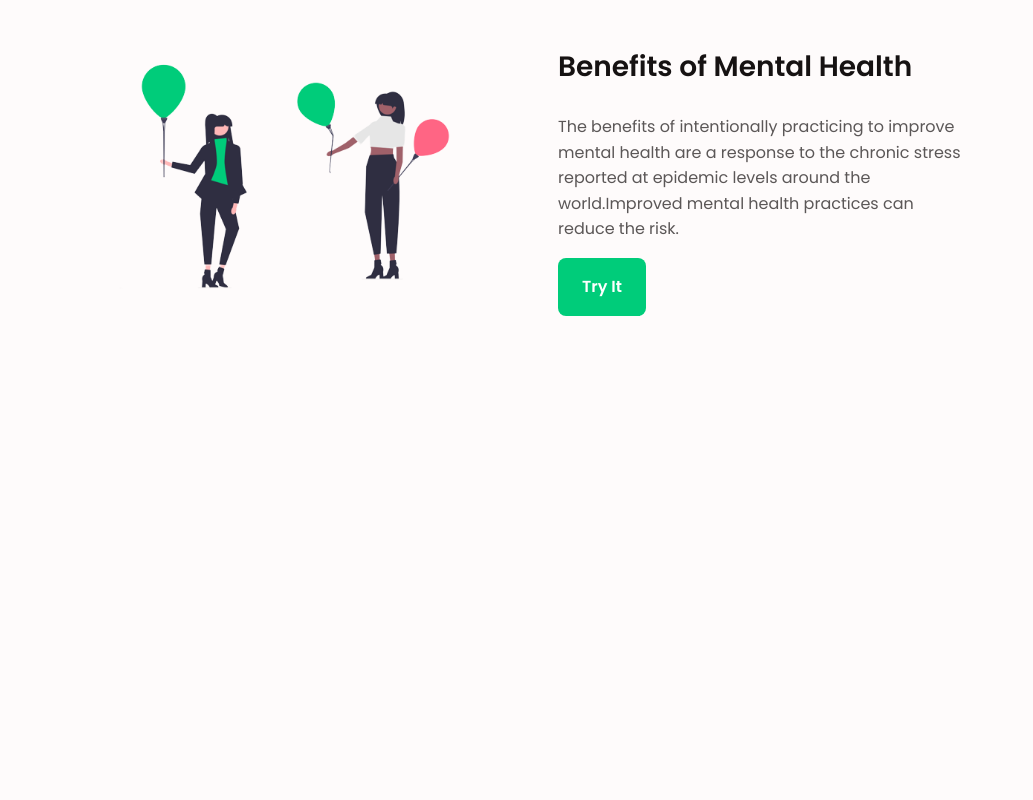
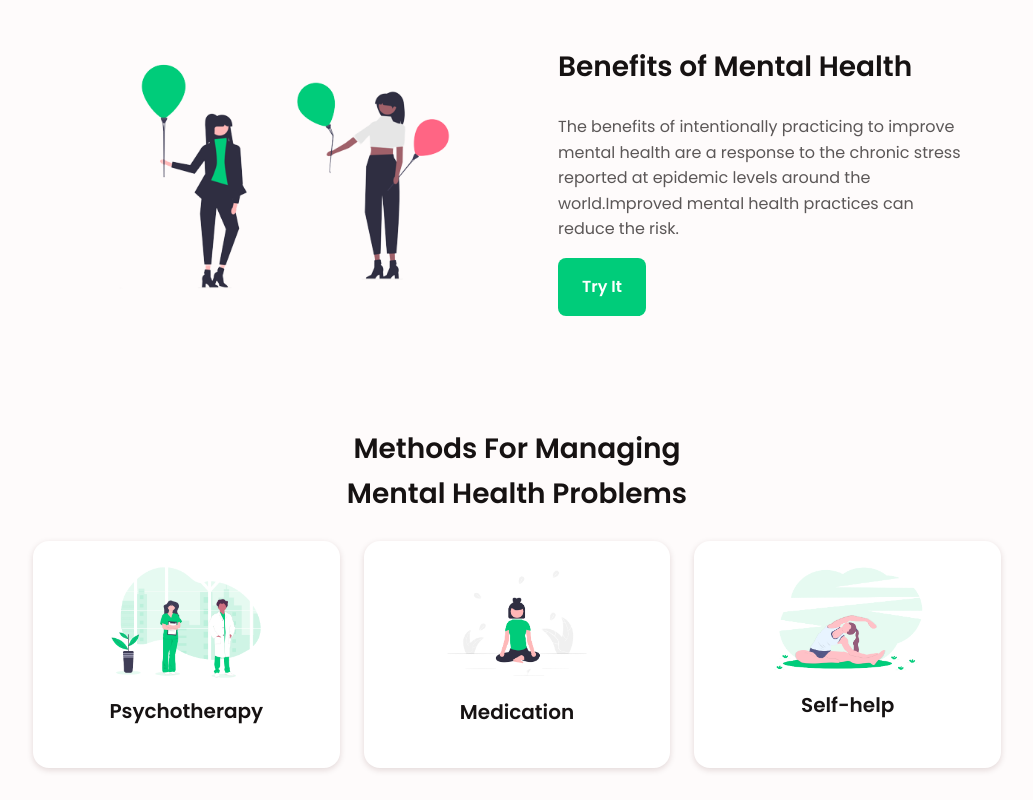
Before and after one commit to satishnaikawadi2011/mentally, a React (Vite) app in the folder client/: page / in a window 1280 px wide. Shown: the part 555-1355 px from the top of the page, without its empty margins (123-1156 px from the left). Before the commit the page ends 918 px from the top, so only its background shows below. Built offline with nearby package versions, Linux system fonts and the light colour scheme.

Commit message:
✨ feat : add Treatment component for Home page

```diff
--- a/client/src/App.tsx
+++ b/client/src/App.tsx
@@ -2,6 +2,7 @@ import React from 'react';
 import Header from './components/Header/Header';
 import Benefits from './components/Home/Benefits/Benefits';
 import Hero from './components/Home/Hero/Hero';
+import Treatment from './components/Home/Treatment/Treatment';
 
 function App() {
 	return (
@@ -9,6 +10,7 @@ function App() {
 			<Header />
 			<Hero />
 			<Benefits />
+			<Treatment />
 		</React.Fragment>
 	);
 }
--- /dev/null
+++ b/client/src/components/Home/Treatment/Treatment.tsx
@@ -0,0 +1,24 @@
+import React from 'react';
+import classes from './treatment.module.css';
+import TreatmentCard from './TreatmentCard';
+
+import therapyImg from '../../../assets/images/therapy.png';
+import meditationImg from '../../../assets/images/meditation.png';
+import pilatesImg from '../../../assets/images/pilates.png';
+
+const Treatment = () => {
+	return (
+		<section className="treatment section bd-container" id="treatment">
+			<h2 className="section-title">
+				Methods For Managing <br /> Mental Health Problems
+			</h2>
+			<div className={`${classes.treatment__container} bd-grid`}>
+				<TreatmentCard title="Psychotherapy" img={therapyImg} />
+				<TreatmentCard title="Medication" img={meditationImg} />
+				<TreatmentCard title="Self-help" img={pilatesImg} />
+			</div>
+		</section>
+	);
+};
+
+export default Treatment;
--- /dev/null
+++ b/client/src/components/Home/Treatment/TreatmentCard.tsx
@@ -0,0 +1,18 @@
+import React from 'react';
+import classes from './treatment.module.css';
+
+interface Props {
+	img: string;
+	title: string;
+}
+
+const TreatmentCard: React.FC<Props> = ({ img, title }) => {
+	return (
+		<div className={classes.treatment__data}>
+			<img src={img} alt="" className={classes.treatment__img} />
+			<h3 className={classes.treatment__title}>{title}</h3>
+		</div>
+	);
+};
+
+export default TreatmentCard;
--- /dev/null
+++ b/client/src/components/Home/Treatment/treatment.module.css
@@ -0,0 +1,24 @@
+.treatment__container {
+	grid-template-columns: repeat(auto-fit, minmax(220px, 1fr));
+}
+
+.treatment__data {
+	text-align: center;
+	padding: 1rem 1rem 2rem;
+	background-color: var(--container-color);
+	box-shadow: 0 2px 6px rgba(65, 11, 16, .15);
+	border-radius: 1rem;
+}
+
+.treatment__data:hover {
+	box-shadow: 0 3px 12px rgba(65, 11, 16, .15);
+}
+
+.treatment__img {
+	width: 180px;
+}
+
+.treatment__title {
+	font-size: var(--h3-font-size);
+	margin-bottom: var(--mb-1);
+}
```
Also changed, not shown: client/src/assets/images/bg_therapy.png (added), client/src/assets/images/therapy.png (added).
